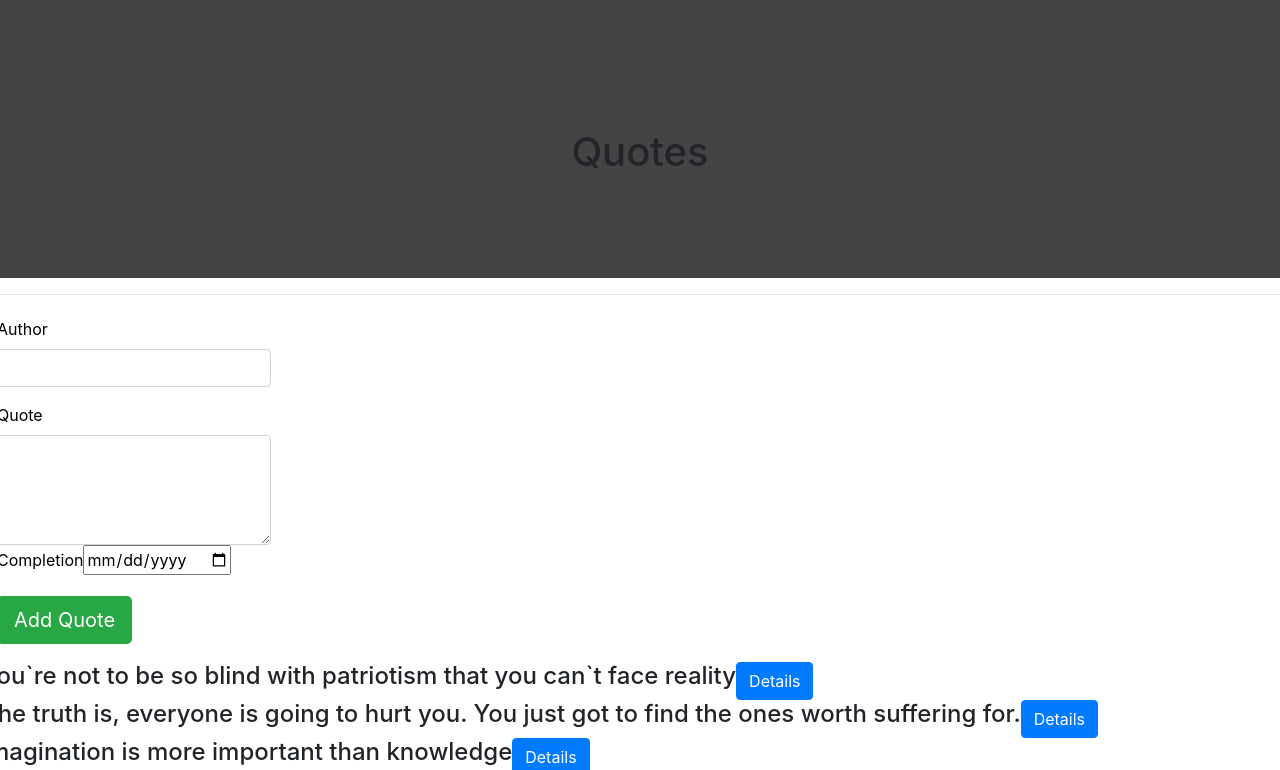
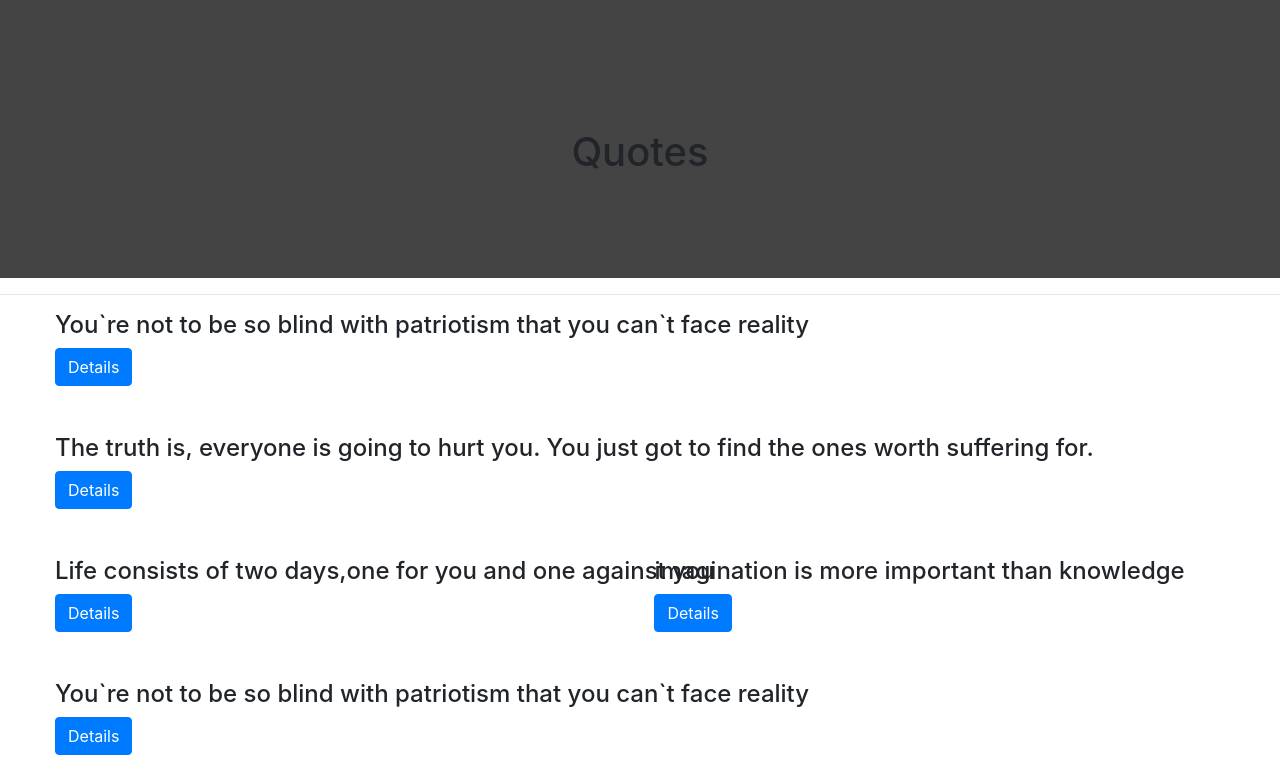
Before and after one commit to amiinegal/Quotes, an Angular app: page / in a window 1280 px wide. Shown: the top 770 px of the page. Built offline with nearby package versions, Linux system fonts and the light colour scheme.

Commit message:
fix the like and dislike button

```diff
--- a/src/app/app.component.css
+++ b/src/app/app.component.css
@@ -0,0 +1,3 @@
+.body{
+    background-image: url(https://images.unsplash.com/photo-1518495973542-4542c06a5843?ixlib=rb-1.2.1&ixid=eyJhcHBfaWQiOjEyMDd9&auto=format&fit=crop&w=500&q=60);
+}
--- a/src/app/quote.ts
+++ b/src/app/quote.ts
@@ -1,6 +1,7 @@
 export class Quote {
     public showDescription:boolean
-    constructor(public id:number, public name:string,public description:string,public completeDate:Date,public likeButtonClick:number,public dislikeButtonClick:number){        this.showDescription=false
+    constructor(public id:number, public name:string,public description:string,public completeDate:Date,public likes:number,){
+        this.showDescription=false
 
     }
 }
--- a/src/app/quotes-details/quotes-details.component.html
+++ b/src/app/quotes-details/quotes-details.component.html
@@ -3,5 +3,3 @@
 <p>{{quote.completeDate|dateCount}} days</p>
 <p>{{quote.likeButtonClick}} {{quote.dislikeButtonClick}}</p>
 <button class="btn btn-danger" (click) = 'quoteDelete(true)'>Delete Quote</button>
-<button class="btn btn-success" name="like" (click)="likeButtonClick()">Like </button>
-<button class="btn btn-warning" name="Dislike" (click)="dislikeButtonClick()">Dislike </button>
--- a/src/app/quotes-details/quotes-details.component.ts
+++ b/src/app/quotes-details/quotes-details.component.ts
@@ -11,12 +11,7 @@ export class QuotesDetailsComponent implements OnInit {
 @Input() quote:Quote;
 @Output() isComplete= new EventEmitter<boolean>();
 
-likeButtonClick(){
-  this.quote.likeButtonClick +1
-}
-dislikeButtonClick(){
-  this.quote.dislikeButtonClick +1
-}
+
 
 quoteDelete(complete:boolean){
   this.isComplete.emit(complete);
--- a/src/app/quotes/quotes.component.css
+++ b/src/app/quotes/quotes.component.css
@@ -4,7 +4,8 @@ h1{
     background-color: #444;
     padding-top: 10%;
 }
-.container{
-    padding:6px;
-    margin: 6px;
+
+.row{
+    display: inline-block;
+
 }
--- a/src/app/quotes/quotes.component.html
+++ b/src/app/quotes/quotes.component.html
@@ -1,23 +1,67 @@
 <h1> Quotes</h1>
 <hr>
 <div class="container">
-        <div class="row">
-            <app-quote-form (addQuote)="addNewQuote($event)"></app-quote-form>
-        </div>
-    </div>
-<div class="container">
+
+
     <div class="row" *ngFor="let quote of quotes;let i = 'index'">
         <div class="row">
             <h4 id="{{i}}">{{quote.name}} </h4>
             <button class="btn btn-primary" (click)='toogleDetails(i)'>Details</button>
         </div>
+        <br>
+        <br>
+        <br>
+        <div class="row" *ngIf="quote.showDescription">
+                <button class="btn btn-success" name="like" (click)="likeButtonClick(i)">Like </button>
+                <p>{{quote.likes}}</p>
+            <button class="btn btn-warning" name="Dislike" (click)="dislikeButtonClick(i)">Dislike </button>
+            <app-quotes-details  [quote]='quote' (isComplete)= 'deleteQuote($event,i)'></app-quotes-details>
 
-        <div class="row" *ngIf="quote.showDescription">
-        <app-quotes-details  [quote]='quote' (isComplete)= 'deleteQuote($event,i)'></app-quotes-details>
+        </div>
     </div>
+    <br>
+    <br>
+    <div class="row">
+        <app-quote-form (addQuote)="addNewQuote($event)"></app-quote-form>
+    </div>
+
 
 </div>
 
-</div>
+
 
 <p *ngIf='quotes.length > 5'></p>
+
+<!--
+
+<div class="container">
+    <h1 class="title">Quotes</h1>
+   <br>
+   <br>
+    <div *ngFor="let quote of quotes;let i = 'index'">
+      <br>
+      <br>
+
+      <div class="row">
+      <button class="btn btn-primary" (click)='toogleDetails(i)'>Details</button>
+      </div>
+      <br>
+      <div class="row" *ngIf='quote.showDescription'>
+        <button class="btn btn-primary" (click)="likeButtonClick(i)">upvote</button><br>
+        <br><br><br>
+        <p>{{quote.vote}}</p>
+        <br><br><br>
+        <div><button class="knob" (click)="dislikeButtonClick(i)">downvote</button> </div>
+
+
+
+        <app-quotes-details  [quote]='quote' (isComplete)= 'deleteQuote($event,i)'></app-quotes-details>
+    </div>
+</div>
+    <br>
+    <p class="quote">Will you like to add another quote?</p>
+    <div class="row">
+      <app-quote-form (addQuote)="addNewQuote($event)"></app-quote-form>
+   <br><br><br>
+    </div>
+    -->
--- a/src/app/quotes/quotes.component.ts
+++ b/src/app/quotes/quotes.component.ts
@@ -9,13 +9,22 @@ import {Quote} from '../quote'
 })
 export class QuotesComponent implements OnInit {
   quotes = [
-    new Quote(1,'You`re not to be so blind with patriotism that you can`t face reality','...Malcom x',new Date(2019,3,25 ),0,0),
-    new Quote(2,'The truth is, everyone is going to hurt you. You just got to find the ones worth suffering for.','...Bob marley',new Date(2019,3,25 ),0,0),
-    new Quote(3, 'imagination is more important than knowledge','...Abert Einstein',new Date(2019,3,25 ),0,0),
-    new Quote(3, 'Life consists of two days,one for you and one against you','...Ali Ibn Abu-Talib',new Date(2019,3,25 ),0,0),
+    new Quote(1,'You`re not to be so blind with patriotism that you can`t face reality','...Malcom x',new Date(2019,3,25 ),0),
+    new Quote(2,'The truth is, everyone is going to hurt you. You just got to find the ones worth suffering for.','...Bob marley',new Date(2019,3,25 ),0),
+    new Quote(3, 'Life consists of two days,one for you and one against you','...Ali Ibn Abu-Talib',new Date(2019,3,25 ),0),
+    new Quote(4, 'imagination is more important than knowledge','...Abert Einstein',new Date(2019,3,25 ),0),
+    new Quote(5,'You`re not to be so blind with patriotism that you can`t face reality','...Malcom x',new Date(2019,3,25 ),0),
+    new Quote(6,'The truth is, everyone is going to hurt you. You just got to find the ones worth suffering for.','...Bob marley',new Date(2019,3,25 ),0),
 
 
 ]
+
+likeButtonClick(index:number){
+  this.quotes[index].likes +=1;
+}
+dislikeButtonClick(index:number){
+  this.quotes[index].likes -=1;
+}
 
 deleteQuote(isComplete,index){
   if (isComplete){
```
